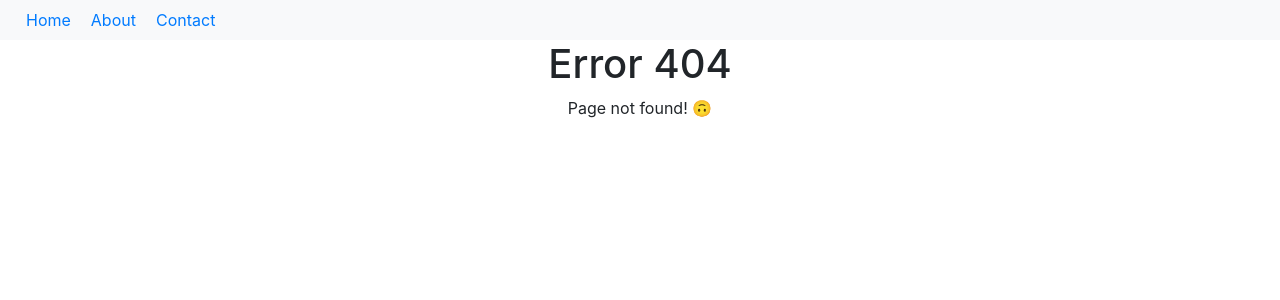
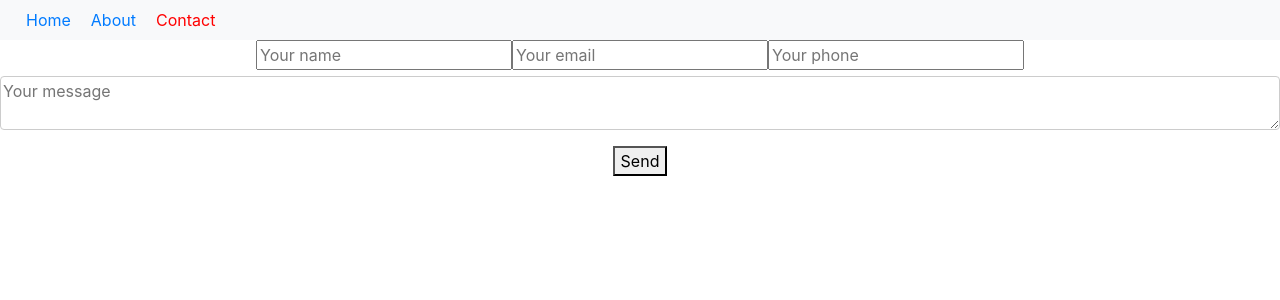
Before and after one commit to Armen-MATEO/react_002, a React (Create React App) app: page /contact in a window 1280 px wide. Before the commit this address led to /404. Shown: the top 300 px of the page. Built offline with nearby package versions, Linux system fonts and the light colour scheme.

Commit message:
creation of the contact page

```diff
--- /dev/null
+++ b/src/components/pages/Contacts/Contact.js
@@ -0,0 +1,68 @@
+import React, { useState } from "react";
+import Styles from "./contact.module.css";
+
+const defaultValues = {
+  name: "",
+  email: "",
+  phone: "",
+  message: "",
+};
+
+function Contact() {
+  const [values, setValues] = useState(defaultValues);
+
+  // const handleChange = (value, name)=>{
+
+  // };
+  //                       event
+  const handleChange = ({ target: { name, value } }) => {
+    setValues({
+      ...values,
+      [name]: value,
+    });
+  };
+
+  const send = () => {
+    console.log("values", values);
+    setValues(defaultValues);
+  };
+
+  return (
+    <div>
+      <input
+        type="text"
+        placeholder="Your name"
+        value={values.name}
+        name="name"
+        onChange={handleChange}
+        // onChange={(event)=>handleChange(event.target.value, 'name')}
+      />
+      <input
+        type="email"
+        name="email"
+        placeholder="Your email"
+        value={values.email}
+        onChange={handleChange}
+      />
+      <input
+        type="phone"
+        name="phone"
+        placeholder="Your phone"
+        value={values.phone}
+        onChange={handleChange}
+      />
+
+      <textarea
+        className={Styles.textarea}
+        placeholder="Your message"
+        name="message"
+        onChange={handleChange}
+        value={values.message}
+      ></textarea>
+
+      <button onClick={send}>Send</button>
+    </div>
+  );
+}
+
+export default Contact;
--- /dev/null
+++ b/src/components/pages/Contacts/contact.module.css
@@ -0,0 +1,8 @@
+.textarea{
+    width: 100%;
+  border: 1px solid #ccc;
+  border-radius: 4px;
+  box-sizing: border-box;
+  margin-top: 6px;
+  margin-bottom: 10px;
+}
--- a/src/exercize/RefDemo.js
+++ b/src/exercize/RefDemo.js
@@ -1,4 +1,5 @@
 import React, { Component, createRef } from 'react';
+
 
 export default class RefDemo extends Component {
 constructor(props){
--- a/src/exercize/lifeCycles/Hook.js
+++ b/src/exercize/lifeCycles/Hook.js
@@ -1,54 +1,73 @@
-import React, {useState, useEffect, memo, useRef} from 'react';
+import React, {
+  useState,
+  useEffect,
+  useLayoutEffect,
+  memo,
+  useRef,
+} from "react";
 
-function Hooks(){
-
+function Hooks() {
   const [counter, setCounter] = useState(0);
-const [text, setText] = useState('');
+  const [text, setText] = useState("");
 
   const [values, setValues] = useState({
-    val1: '',
-    val2: ''
+    val1: "",
+    val2: "",
   });
 
+  const [windowSize, setWindowSize] = useState({
+    width: window.innerWidth,
+    height: window.innerHeight,
+  });
 
-const increment = ()=>{
-    setCounter(counter+1);
-
+  const increment = () => {
+    setCounter(counter + 1);
   };
 
-const handleChange = (event)=>{
-
+  const handleChange = (event) => {
     setText(event.target.value);
   };
 
-const changeValue = (event)=>{
+  const changeValue = (event) => {
     setValues({
       ...values,
-        val1: event.target.value
+      val1: event.target.value,
     });
-
   };
 
-// componentDidUpdate
-useEffect(()=>{
-    console.log('useEffect componentDidUpdate');
+  // componentDidMount, componentDidUpdate
+  useEffect(() => {
+    console.log("useEffect componentDidUpdate");
   });
 
   // componentDidUpdate
-useEffect(()=>{
-    console.log('useEffect counter');
+  useEffect(() => {
+    console.log("useEffect counter");
   }, [counter, text]);
 
+  //componentDidMount, componentWillUnmount
+  useEffect(() => {
+    console.log("useEffect componentDidMount++++++++++");
 
-//componentDidMount, componentWillUnmount
-useEffect(()=>{
-    console.log('useEffect componentDidMount');
-
-    return ()=>{
-        console.log('useEffect componentWillUnmount');
+    document.body.onresize = (event) => {
+      const size = {
+        width: event.target.innerWidth,
+        height: event.target.innerHeight,
       };
 
+      setWindowSize(size);
+    };
+
+    return () => {
+      console.log("useEffect componentWillUnmount");
+
+      document.body.onresize = null;
+    };
   }, []);
+
+  useEffect(() => {
+    console.log("useEffect from size");
+  }, [windowSize]);
 
   //componentWillUnmount
   // useEffect(()=>{
@@ -58,6 +77,7 @@ useEffect(()=>{
   //     console.log('useEffect componentWillUnmount');
   //     };
   // }, []);
+  useLayoutEffect(() => {});
 
   const inputRef = useRef(null);
   console.log("🚀 inputRef", inputRef);
@@ -67,27 +87,18 @@ console.log("🚀 inputRef", inputRef);
       <h4>Welcome to React Hooks!</h4>
       <h3>{counter}</h3>
 
-        <button
-        onClick = {increment}
-        >
-        Click me
-        </button>
+      <button onClick={increment}>Click me</button>
 
       <div>
-        <input
-        type = 'text'
-        onChange={handleChange}
-        />
+        <input type="text" onChange={handleChange} />
         <p>{text}</p>
       </div>
 
       <div>
-        <input
-        type = 'text'
-        ref = {inputRef}
-        onChange={changeValue}
-        />
+        <input type="text" ref={inputRef} onChange={changeValue} />
 
+        <h4>Width: {windowSize.width}</h4>
+        <h4>Height: {windowSize.height}</h4>
       </div>
     </div>
   );
```
Also changed, not shown: src/App.js (+26 -22 lines). Lines whose indentation alone changed are shown as unchanged.
